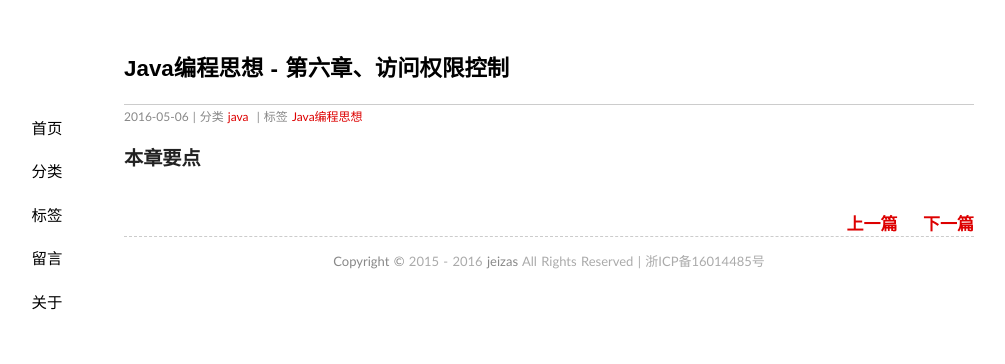
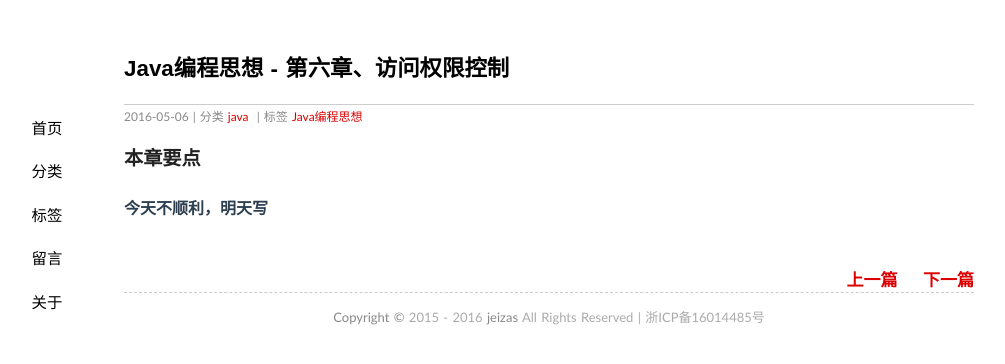
Before and after one commit to jeizas/jeizas.github.io, a Jekyll site: the page built from _posts/2016-05-06-thinking_in_java_chapter06.md, in a window 1280 px wide. Shown: the top 364 px of the page, without its empty margins (91-1096 px from the left). Built offline with Jekyll 4.4.1, drawn with Linux system fonts in a browser that asks for light colours; comment, search, counter and statistics services are not loaded.

Commit message:
修改：     _posts/2016-05-06-thinking_in_java_chapter06.md

```diff
--- a/_posts/2016-05-06-thinking_in_java_chapter06.md
+++ b/_posts/2016-05-06-thinking_in_java_chapter06.md
@@ -7,3 +7,4 @@ tags: [Java编程思想]
 ---
 
 ### 本章要点
+**今天不顺利，明天写**
```
